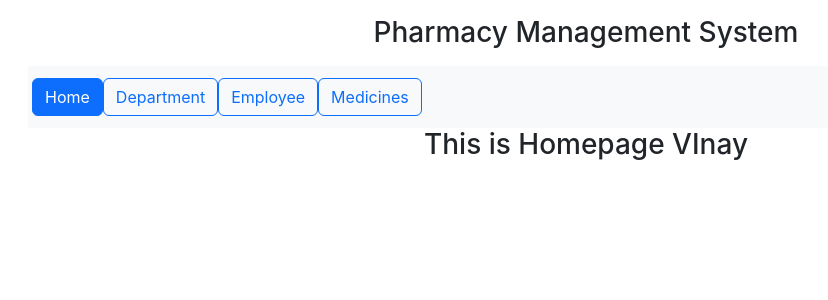
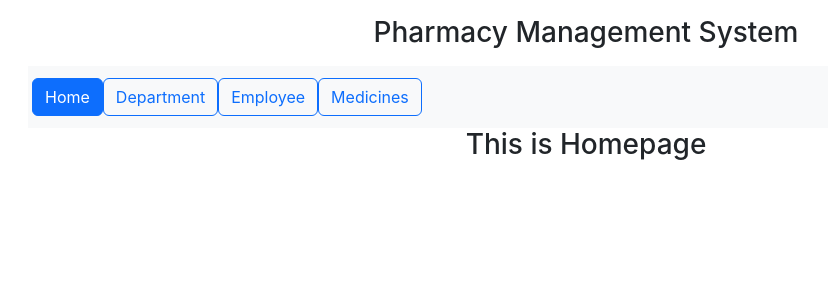
Before and after one commit to Vinay069/pharmacy-react-frontend, a React (Create React App) app: page /home in a window 1280 px wide. Shown: the top 300 px of the page, without its empty margins (54-882 px from the left). Built offline with nearby package versions, Linux system fonts and the light colour scheme.

Commit message:
restored home.js

```diff
--- a/src/Home.js
+++ b/src/Home.js
@@ -5,7 +5,7 @@ export class Home extends Component{
         return(
             <div>
         <h3>
-            This is Homepage VInay
+            This is Homepage
         </h3>
         </div>
         )
```
